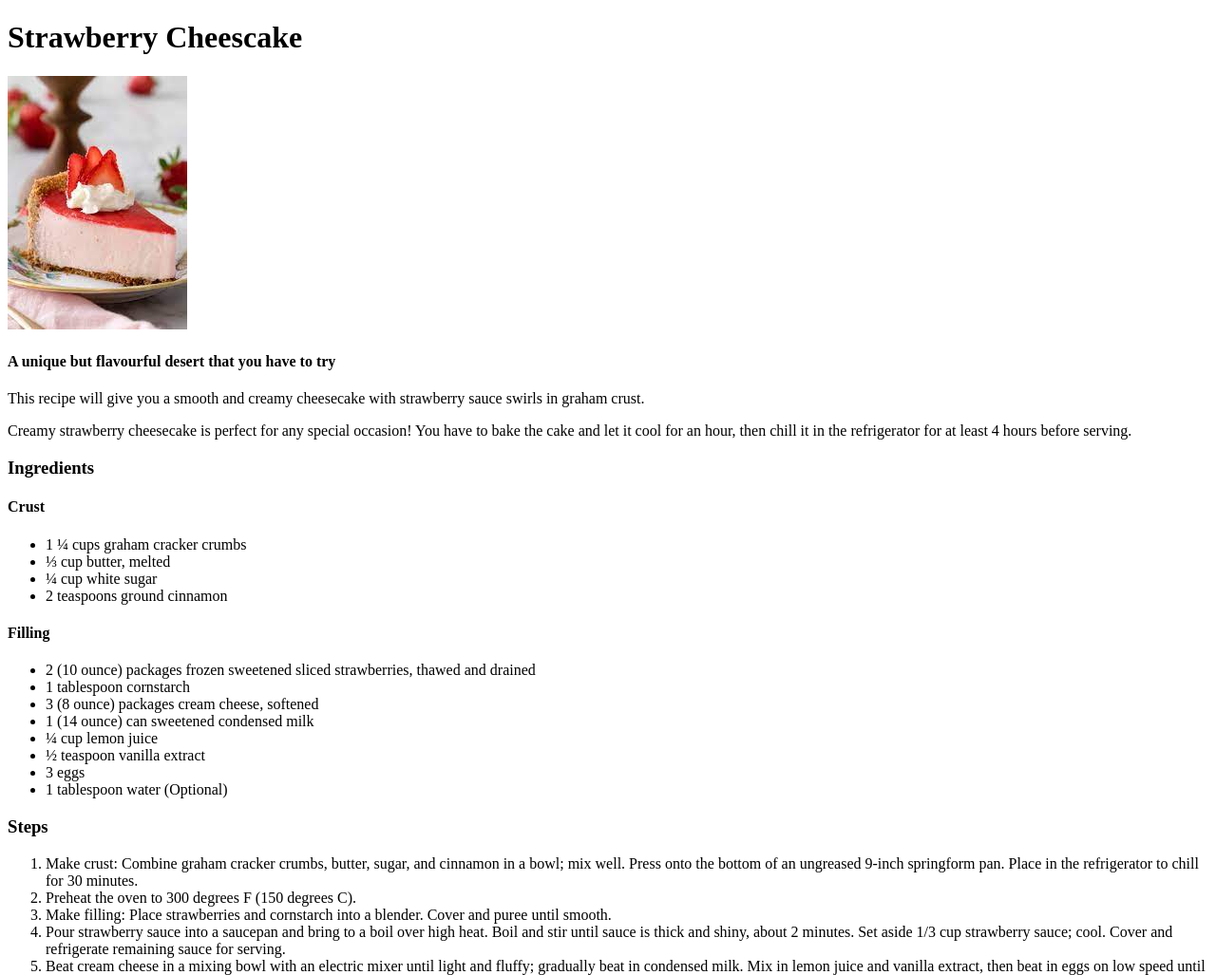
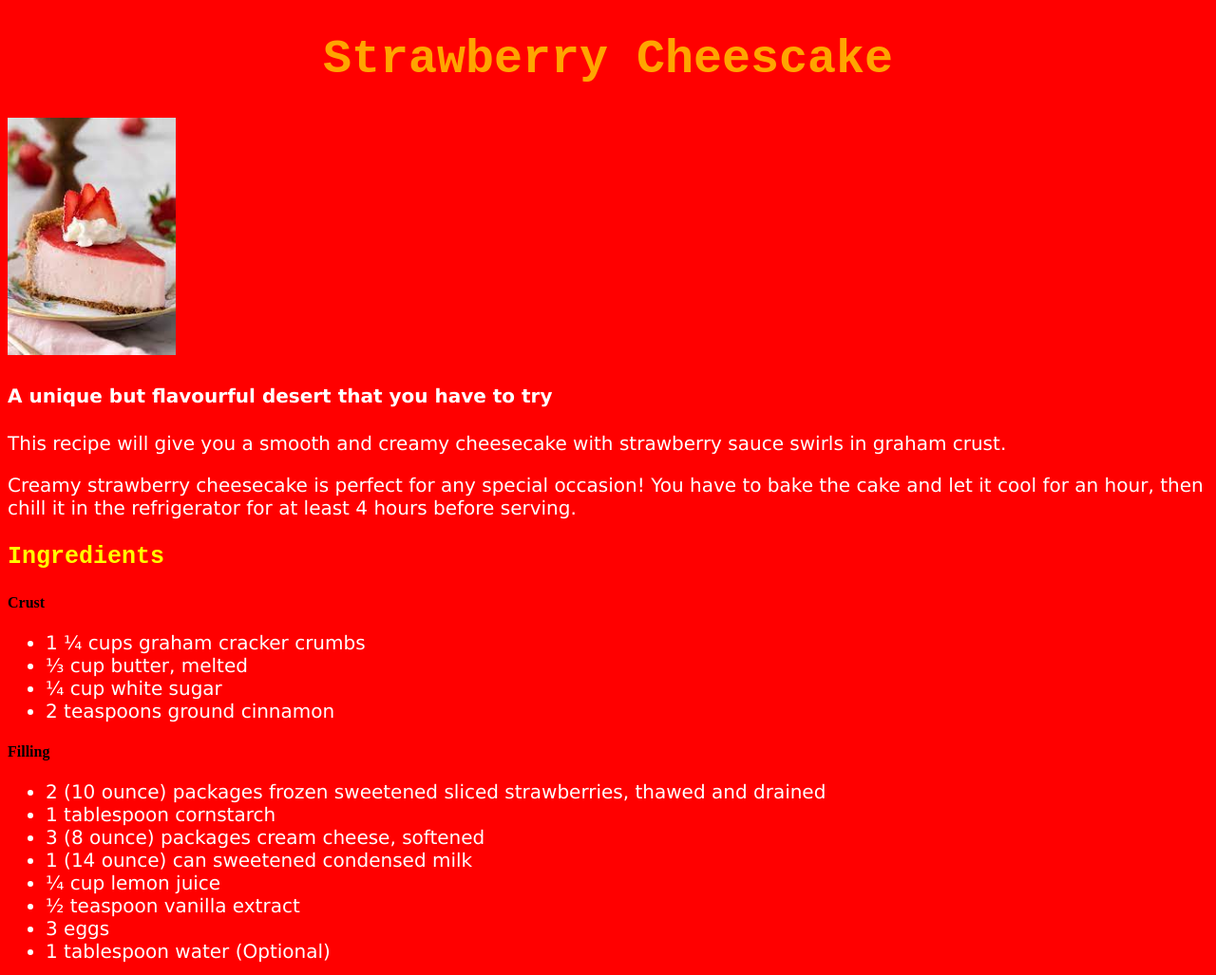
Before and after one commit to Zizo1805/odin-recipes, a plain HTML site: page recipes/cheesecake.html in a window 1280 px wide. Shown: the top 1027 px of the page at 95% size. Drawn offline with Linux system fonts and the light colour scheme.

Commit message:
Add styles.css to project

```diff
--- a/recipes/cheesecake.html
+++ b/recipes/cheesecake.html
@@ -5,17 +5,20 @@
     <meta http-equiv="X-UA-Compatible" content="IE=edge">
     <meta name="viewport" content="width=device-width, initial-scale=1.0">
     <title>Strawberry Cheescake</title>
+    <link rel="stylesheet" href="../styles.css">
 </head>
 <body>
-  <h1>Strawberry Cheescake</h1>
+  <h1 class="heading">Strawberry Cheescake</h1>
   <img src="../img/cheesecake.jpg" alt="Strawberry Cheescake">
-  <h4>A unique but flavourful desert that you have to try</h4>
-  <p>This recipe will give you a smooth and creamy cheesecake with strawberry sauce swirls in graham crust.</p>
-  <p>Creamy strawberry cheesecake is perfect for any special occasion! You have to bake the cake and let it cool for an hour, then chill it in the refrigerator for at least 4 hours before serving.</p>
-  <h3>Ingredients</h3>
+  <div class="desc">
+    <h4>A unique but flavourful desert that you have to try</h4>
+    <p>This recipe will give you a smooth and creamy cheesecake with strawberry sauce swirls in graham crust.</p>
+    <p>Creamy strawberry cheesecake is perfect for any special occasion! You have to bake the cake and let it cool for an hour, then chill it in the refrigerator for at least 4 hours before serving.</p>
+  </div>
+  <h3 class="subheading">Ingredients</h3>
   <h4>Crust</h4>
 
-  <ul>
+  <ul class="desc">
     <li>1 ¼ cups graham cracker crumbs</li>
     <li>⅓ cup butter, melted</li>
     <li>¼ cup white sugar</li>
@@ -23,7 +26,7 @@
   </ul>
 
   <h4>Filling</h4>
-  <ul>
+  <ul class="desc">
     <li>2 (10 ounce) packages frozen sweetened sliced strawberries, thawed and drained</li>
     <li>1 tablespoon cornstarch</li>
     <li>3 (8 ounce) packages cream cheese, softened</li>
@@ -34,8 +37,8 @@
     <li>1 tablespoon water (Optional)</li>
   </ul>
 
-  <h3>Steps</h3>
-  <ol>
+  <h3 class="subheading">Steps</h3>
+  <ol class="desc">
     <li>Make crust: Combine graham cracker crumbs, butter, sugar, and cinnamon in a bowl; mix well. Press onto the bottom of an ungreased 9-inch springform pan. Place in the refrigerator to chill for 30 minutes.</li>
     <li>Preheat the oven to 300 degrees F (150 degrees C).</li>
     <li>Make filling: Place strawberries and cornstarch into a blender. Cover and puree until smooth.</li>
--- /dev/null
+++ b/styles.css
@@ -0,0 +1,29 @@
+body{
+    background-color: red;
+}
+
+.heading{
+    color: orange;
+    font-weight: bold;
+    font-family:Lucida,monospace;
+    font-size: 50px;
+    text-align: center;
+}
+
+.subheading{
+    font-size: 25px;
+    color: yellow;
+    font-weight: bold;
+    font-family: 'Courier New', Courier, monospace;
+}
+
+.desc{
+    color: white;
+    font-size: 20px;
+    font-family: Verdana, Geneva, Tahoma, sans-serif;
+}
+
+img{
+    height: 250px;
+    width: auto;
+}
```
Also changed, not shown: index.html (+3 -2 lines), recipes/pancakes.html (+10 -7 lines), recipes/pasta.html (+10 -7 lines).
